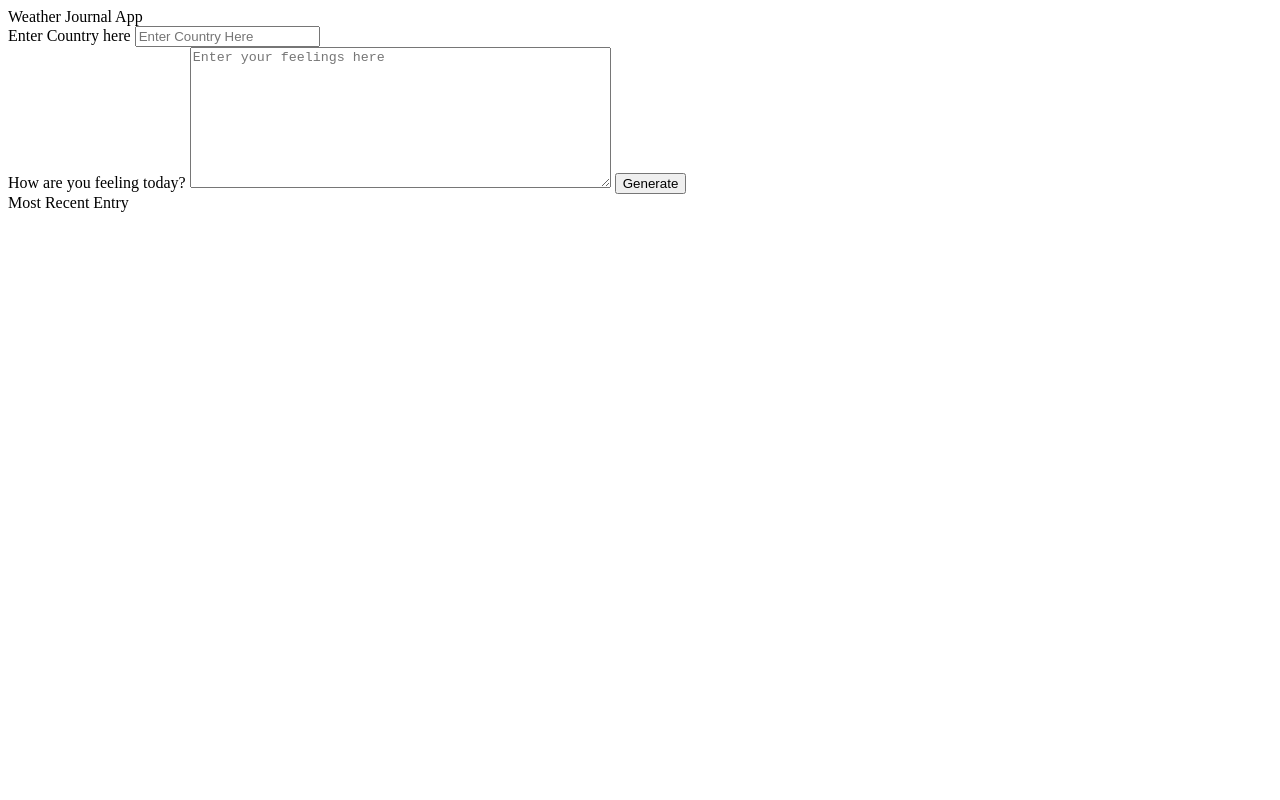
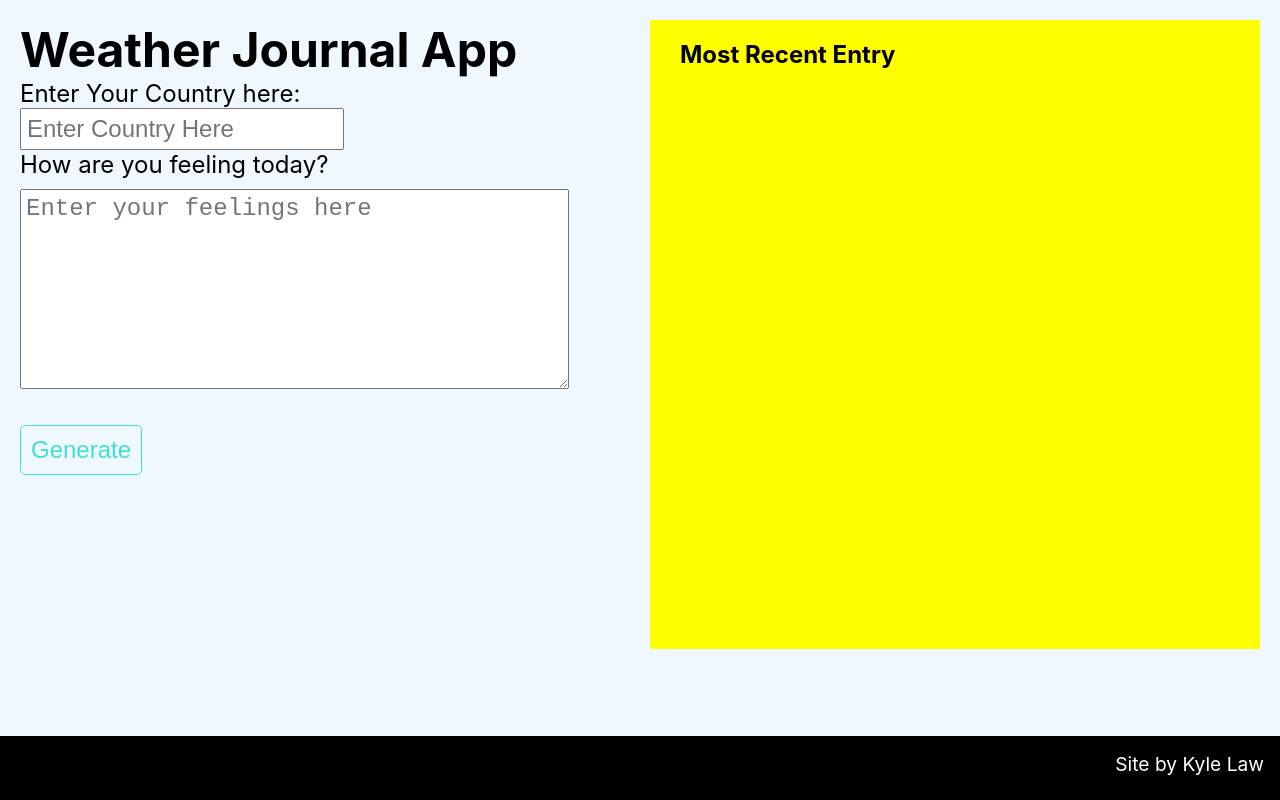
Before and after one commit to Kyle-Law/weather-app-journal, a website: page website/index.html in a window 1280 px wide. Drawn offline with Linux system fonts and the light colour scheme; no server answers; a web font is replaced by a local one.

Commit message:
Styling Added

```diff
--- a/website/app.js
+++ b/website/app.js
@@ -31,11 +31,11 @@ const updateUI = async () => {
       console.log(allData)
       allData.forEach((data,index)=>{
         const htmlData = `
-            <div class="row-2">
-                <div class="num">${index+1}</div>
+            <div class="col-2">
+                <div class="num">Day ${index+1}</div>
                 <div class="date">${data.date}</div>
             </div>
-            <div class="row-2">
+            <div class="col-3">
                 <img src="http://openweathermap.org/img/w/${data.icon}.png">
                 <div class="temp">${Math.floor(data.temp-273)}°c</div>
                 <div class="country">${data.country}</div>
@@ -62,16 +62,6 @@ const getWeather = async (baseURL, animal, key)=>{
   try {
 
     const data = await res.json();
-    // console.log(data);
-    // console.log(data.message)
-    // console.log(data.cod)
-    // console.log(data.name);
-    // console.log(`${Math.floor(data.main.temp -273)} celsius`);
-    // console.log(data.weather[0].main);
-    // console.log(data.weather[0].icon);
-    // var img = document.createElement("img");
-    // img.src = `http://openweathermap.org/img/w/${data.weather[0].icon}.png`;
-    // document.querySelector('#icon').appendChild(img);
     return data;
   }  catch(error) {
     console.log("error", error);
--- a/website/index.html
+++ b/website/index.html
@@ -7,28 +7,34 @@
 <link rel="stylesheet" href="style.css">
 </head>
  <body>
-<div id = "app">
-  <div class ="holder headline">
+<div class="app">
+  <div class="app-left">
+    <h1 class ="holder headline">
       Weather Journal App
-  </div>
+    </h1>
     <div class ="holder zip">
-    <label for="Country">Enter Country here</label>
+      <label for="Country">Enter Your Country here: </label>
       <input type="text" id="country" placeholder="Enter Country Here">
     </div>
     <div class ="holder feel">
       <label for="feelings">How are you feeling today?</label>
-    <textarea class= "myInput" id="feelings" placeholder="Enter your feelings here" rows="9" cols="50"></textarea>
+      <br>
+      <textarea class= "myInput" id="feelings" placeholder="Enter your feelings here"></textarea>
+      <br>
       <button id="generate" type = "submit"> Generate </button>
     </div>
-  <div class ="holder entry">
-    <div class = "title">Most Recent Entry</div>
-      <div id = "entryHolder">
-        <div id = "date"></div>
-        <div id = "temp"></div>
-        <div id = "content"></div>
+  </div>
+  <div class="app-right">
+    <div class ="holder">
+      <h2  class = "title">Most Recent Entry</h2 >
+        <div id = "entryHolder" class="entryHolder">
         </div>
     </div>
   </div>
+</div>
+<footer>Site by Kyle Law</footer>
+
+
 <script src="app.js" type="text/javascript"></script>
 
 </body>
--- a/website/style.css
+++ b/website/style.css
@@ -1,8 +1,112 @@
-// body{
-//     background: #fffff8;
-//     font-family: -apple-system, BlinkMacSystemFont, sans-serif;
-// }
+*, *::after, *::before {
+    margin: 0;
+    box-sizing: border-box;
+}
 
+body{
+    background: #fffff8;
+    font-family: -apple-system, BlinkMacSystemFont, sans-serif;
+}
+
+.app {
+    background:aliceblue;
+    display: grid;
+    grid-template-columns: repeat(auto-fit, minmax(500px, 1fr));
+    padding: 20px;
+    grid-gap: 20px;
+    height: 92vh;
+}
+
+.app-left{
+    font-size:1.5rem
+}
+
+.app-right{
+    background:yellow;
+    padding: 20px;
+    height: fit-content;
+}
+
+button {
+    padding: 10px;
+    color:turquoise;
+    border: 1px solid;
+    background-color:aliceblue;
+    border-radius:5px;
+    font-size: 1.5rem;
+    transition: 0.2s;
+    margin-top: 20px;
+}
+
+.feel {
+    width: 100%;
+}
+
+button:hover {
+    background-color:turquoise;
+    color:aliceblue;
+    cursor: pointer;
+}
+
+input, textarea {
+    font-size:1.5rem;
+    padding:5px
+}
+
+.col-2{
+    display:grid;
+    grid-template-columns: max-content 1fr;
+    margin: 10px;
+    grid-gap: 20px;
+    align-items: center;
+}
+
+.entryHolder .col-3 {
+    display:grid;
+    grid-template-columns: repeat(3,max-content);
+    grid-gap: 10px;
+    place-items:center;
+}
+
+.entry {
+    background: pink;
+    border: 1px solid black;
+    margin: 10px;
+    display: inline-block;
+    padding: 10px;
+    border-radius: 5px;
+}
+
+.num {
+    border: 3px solid yellow;
+    border-radius: 100%;
+    padding: 8px;
+}
+
+.entryHolder {
+    height: 70vh;
+    overflow: scroll;
+    // grid-template-columns: repeat(auto-fit, minmax(100px, 1fr));
+}
+
+.holder h2 {
+    padding: 0 10px ;
+}
+
+footer {
+    background: black;
+    color: white;
+    text-align: right;
+    font-size: 1.2rem;
+    padding: 1rem;
+    height: 8vh
+}
+
+textarea {
+    width: 90%;
+    margin: 10px 0;
+    height: 200px;
+}
 // #app{
 //     display: grid;
 //     grid-auto-rows: minmax(150px, auto);
@@ -53,7 +157,7 @@
 //     font-size: 27px;
 // }
 
-// input{
+// input, textarea{
 //     display:block;
 //     height: 60px;
 //     width: 320px;
```
Lines whose indentation alone changed are shown as unchanged.
